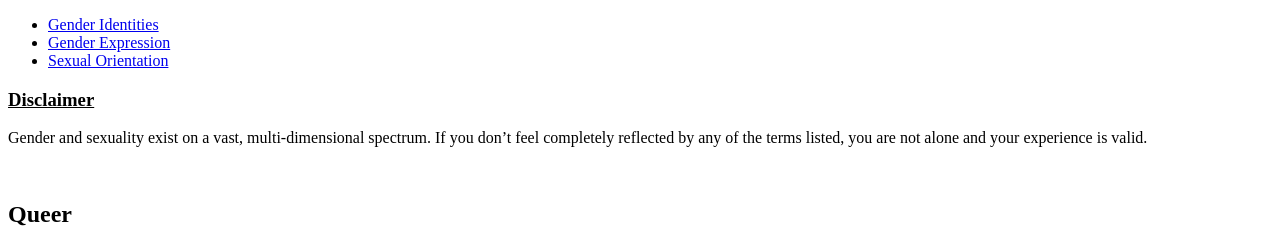
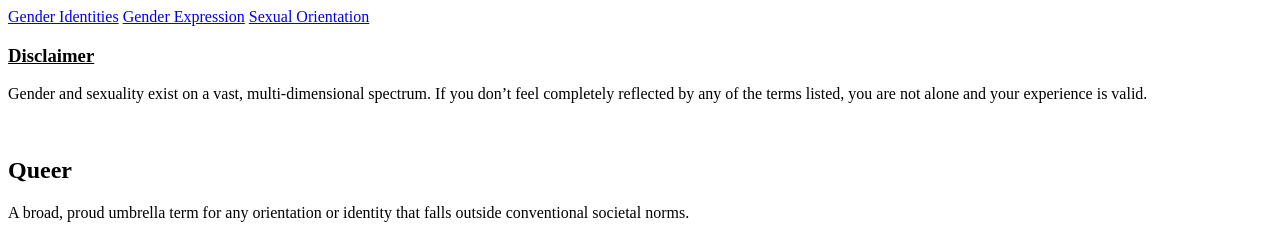
Before and after one commit to CommonCoder15/QueerCommunity, a plain HTML site: page index1.html in a window 1280 px wide. Shown: the top 245 px of the page. Drawn offline with Linux system fonts and the light colour scheme.

Commit message:
Update and rename index.html to index1.html

```diff
--- a/index.html
+++ b/index1.html
@@ -5,13 +5,9 @@
 </head>
 
 <body>
-  <nav>
-    <ul>
-      <li><a class="current" href="index1.html">Gender Identities</a></li>
-      <li><a href="index2.html">Gender Expression</a></li>
-      <li><a href="index3.html">Sexual Orientation</a></li>
-    </ul>
-  </nav>
+  <a class="button" href="index1.html">Gender Identities</a>
+  <a class="button" href="index2.html">Gender Expression</a>
+  <a class="button" href="index3.html">Sexual Orientation</a>
 
   <h3><u>Disclaimer</u></h3>
   <p>Gender and sexuality exist on a vast, multi-dimensional spectrum. If you don&rsquo;t feel completely reflected by any of the terms listed, you are not alone and your experience is valid.</p>
```
